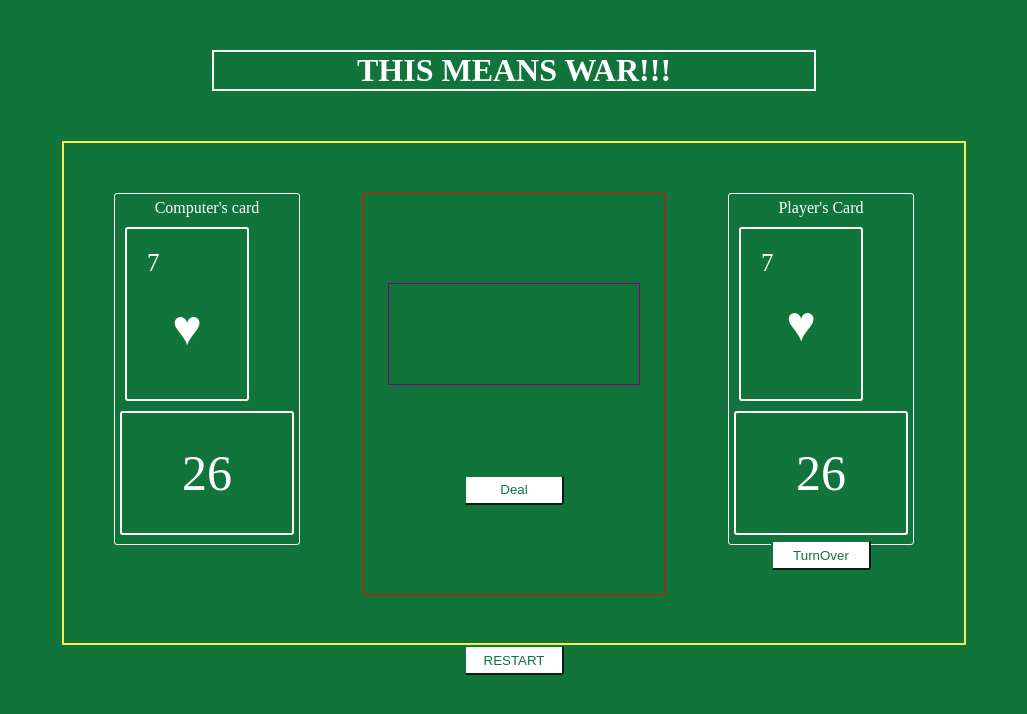
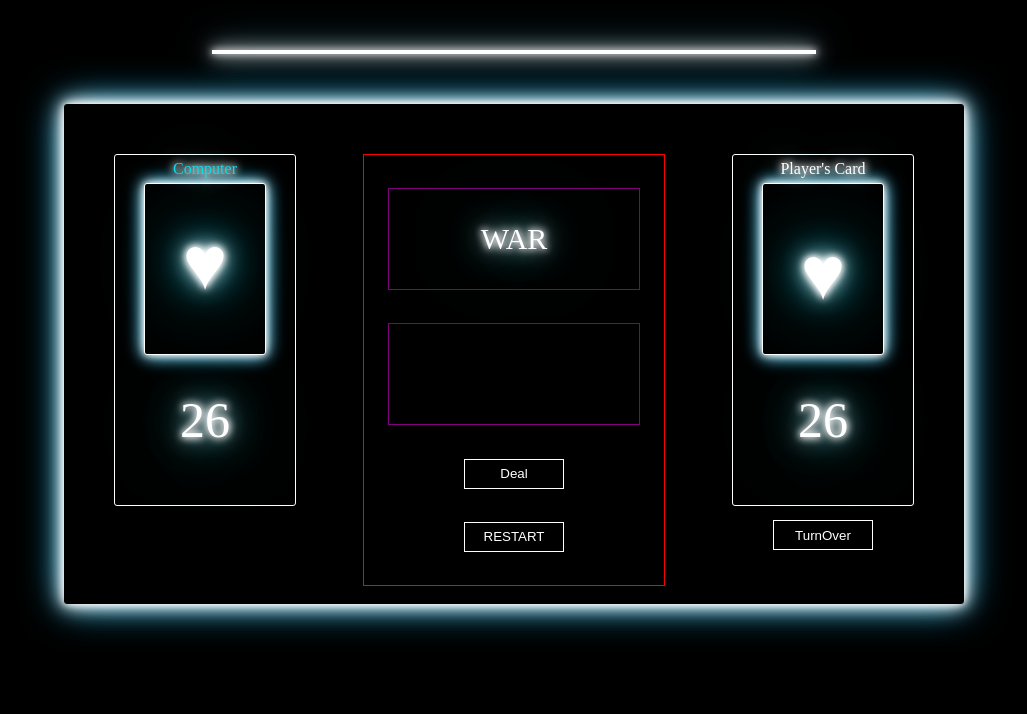
Before and after one commit to jsvgarriques/War, a plain HTML site: page index.html in a window 1280 px wide. Shown: the whole page, without its empty margins (126-1153 px from the left). Drawn offline with Linux system fonts and the light colour scheme; files whose address does not match are found by name.

Commit message:
Add files via upload

```diff
--- a/index.html
+++ b/index.html
@@ -11,39 +11,38 @@
     <title>War</title>
 </head>
 <body>
-    <h1>THIS MEANS WAR!!!</h1>
-    <div>
+    <h1></h1>
         <div class= 'Table'>
             <div class= 'computerelements'>
-                <div class='displayboxcomputer'> Computer's card </div>
+                <div class='displayboxcomputer'>  Computer</div>
                     <div class='computers_card'>
-                        <div id='crank'>7</div>
+                        <div id='crank'></div>
                         <div id='csuit'>♥</div>
                     </div>
                     <div class='cardsWonComputer'>26</div>
-
             </div>
 
-                <div class='dropbox'>
-                    <cell id='Displaybox'></cell>
-
+                <div class='center_box'>
+                    <div id='Displaybox'>WAR</div>
+                    <div id='gameStatus' ></div>
                     <button id ='deal'>Deal</button>
+                    <button id='Restart'>RESTART</button>
                 </div>
 
             <div class= 'playerelements'>
                 <section class='displayboxPlayer'>Player's Card</section>
                      <div class='players_card'>
-                        <div id='prank'>7</div>
+                        <div id='prank'></div>
                         <div id='psuit'>♥</div>
                     </div>
                         <div class='cardsWonPlayer'>26</div>
-
 
                         <button id='pulls_card'>TurnOver</button>
 
             </div>
     </div>
-   <button id='RESTART'>RESTART</button>
+
+
 </body>
 
 </html>
--- a/war.css
+++ b/war.css
@@ -7,40 +7,74 @@ h1 {
    margin: 0 auto;
    margin-bottom: 50px;
    width: 600px;
+   box-shadow:
+    0 0 7px #ffffff,
+    0 0 15px rgb(255, 255, 255),
+    0 0 25px rgb(255, 255, 255),
+    0 0 40px rgb(0, 191, 255);
 }
 body {
-    background-color: #11753b;
+    background-color: #000000;
     display: grid;
     justify-content: space-evenly;
     align-items: center;
     margin-top:50px;
-
-
 }
 .Table {
     display: flex;
-    background-color: #11753b;
-   border: rgb(247, 236, 83) 2px solid;
+    background-color: transparent;
+   border: 1 px #fff;
+   border-radius: 3px;
    height: 400px;
    width: 800px;
    justify-content: space-between;
    padding: 50px;
+   color: #fff;
+   text-shadow:
+    0 0 7px #fff,
+    0 0 10px #fff,
+    0 0 21px #fff,
+    0 0 42px rgb(0, 225, 255),
+    0 0 82px rgb(0, 225, 255);
+    box-shadow:
+    0 0 7px #ffffff,
+    0 0 15px rgb(255, 255, 255),
+    0 0 25px rgb(255, 255, 255),
+    0 0 40px rgb(0, 191, 255);
 }
-
 button {
     display: grid;
-    background-color: #ffffff;
-    border-color:  #11753b;;
-    color: #11753b;;;
+    background-color:transparent;
+    color: #ffffff;
     text-align: center;
     text-justify: center;
     text-decoration: none;
-    border-radius: 3px;
     height: 30px;
     width: 100px;
     margin: 0 auto;
     cursor: pointer;
     align-items: center;
+    border: #ffffff 1px solid
+}
+#pulls_card { margin-top: 40px;
+}
+#Restart {
+
+}
+button:hover  {
+    box-shadow: 0 0 7px #ffffff;
+    color: #0bddec;
+    border: 1px solid #0bddec;
+    ;
+}
+button:active {
+    transform:translateY(5px) ;
+    box-shadow: 0 0 7px #fff,
+    0 0 10px #fff,
+    0 0 21px #fff,
+    0 0 42px rgb(0, 225, 255),
+    0 0 82px rgb(0, 225, 255),
+    0 0 92px rgb(0, 225, 255);
 }
 .deal {
     justify-content: center;
@@ -48,17 +82,17 @@ button {
 }
 .computerelements {
     flex-direction: row;
-    border:#ffffff 1px solid;
     height: 350px;
     border-radius: 3px;
+    border: 1px #fff solid;
 }
 .cardsWonComputer {
     display: grid;
-    border:2px rgb(255, 255, 255) solid;
+    /* border:1px rgb(255, 255, 255) solid; */
     height: 100px;
     width: 150px;
     margin: 5px;
-    background-color: #11753b;
+    background-color: none;
     border-radius: 3px;
     color: #ffffff;
     font-size: 30px;
@@ -66,6 +100,7 @@ button {
     align-content: center;
     justify-content: center;
     font-size: 50px;
+
 }
 .psuit  {
     color: #ffffff;
@@ -74,8 +109,7 @@ button {
     font-size: 50px;
 }
 #crank {
-
-    padding: 10px;
+    padding: 5px;
     color: #ffffff;
     font-size: 25px;
 }
@@ -84,10 +118,10 @@ button {
     justify-items: center;
     margin: 0 auto;
     padding-bottom: 20px;
-    font-size: 50px;
+    font-size: 75px;
 }
 #prank {
-    padding: 10px;
+    padding: 5px;
     color: #ffffff;
     font-size: 25px;
     height: 20px;
@@ -97,58 +131,83 @@ button {
     justify-items: center;
     margin: 0 auto;
     padding-bottom: 20px;
-    font-size: 50px;
+    font-size: 75px;
 }
-.computers_card { display: grid;
-    border:2px rgb(255, 255, 255) solid;
+.computers_card {
+    display: grid;
+    border:1px #ffffff solid;
     height: 150px;
     width: 100px;
     margin: 5px;
-    background-color: #11753b;
+    background-color: #000000;
     border-radius: 3px;
-    margin: 10px;
+    margin: 0 auto;
     padding: 10px;
     color: #ffffff;
     font-size: 25px;
+
+    box-shadow:
+    0 0 7px #ffffff,
+    0 0 15px rgb(255, 255, 255),
+    0 0 20px rgb(0, 191, 255)
 }
 .playerelements {
     flex-direction: row;
     border:#ffffff 1px solid;
     height: 350px;
     border-radius: 3px;
+    align-content: center;
+    text-shadow:
+    0 0 7px #fff,
+    0 0 10px #fff,
+    0 0 21px #fff,
+    0 0 42px rgb(0, 225, 255),
+    0 0 82px rgb(0, 225, 255);
+    /* box-shadow:
+    0 0 7px #ffffff,
+    0 0 15px rgb(255, 255, 255),
+    0 0 25px rgb(255, 255, 255),
+    0 0 40px rgb(0, 191, 255); */
 }
 .displayboxPlayer{
     color: #ffffff;
     display: grid;
     justify-content: center;
     margin: 5px;
+    color: #fff;
 
 }
 .displayboxcomputer {
-    color: #ffffff;
+    color: #0bddec;
     display: grid;
     justify-content: center;
     margin: 5px;
-
 }
-.players_card { display: grid;
-    border:2px rgb(255, 255, 255) solid;
+.players_card {
+    display: grid;
+    border:1px rgb(255, 255, 255) solid;
     height: 150px;
     width: 100px;
     margin: 5px;
-    background-color: #11753b;
+    background-color: #000000;
     border-radius: 3px;
-    margin: 10px;
+    margin: 0 auto;
     padding: 10px;
     color: #ffffff;
     font-size: 25px;
+    box-shadow:
+    0 0 7px #ffffff,
+    0 0 15px rgb(255, 255, 255),
+    0 0 20px rgb(0, 191, 255);
+
 }
-.cardsWonPlayer {  display: grid;
-    border:2px rgb(255, 255, 255) solid;
+.cardsWonPlayer {
+    display: grid;
+    /* border:1px rgb(255, 255, 255) solid; */
     height: 100px;
     width: 150px;
     margin: 5px;
-    background-color: #11753b;
+    background-color: none;
     border-radius: 3px;
     color: #ffffff;
     font-size: 30px;
@@ -156,30 +215,41 @@ button {
     align-content: center;
     justify-content: center;
     font-size: 50px;
-
 }
-
-.dropbox {
+.center_box {
     display: grid;
     justify-content: center;
     align-content: center;
     text-align: center;
     border: red 1px solid;
-    height: 400px;
+    height: 430px;
     width: 300px;
-    align-content: space-evenly;
+    align-content:space-evenly;
+
 }
-#Displaybox{
-
+#Displaybox {
     display: grid;
     border: purple 1px solid;
     height: 100px;
     width: 250px;
     color: #ffffff;
     justify-self: center;
+    align-content: center;
     margin: 0 auto;
+    font-size: 30px;
+}
+#gameStatus {
+    display: grid;
+    border: purple 1px solid;
+    height: 100px;
+    width: 250px;
+    color: #ffffff;
+    justify-self: center;
+    align-content: center;
+    margin: 0 auto;
+    font-size: 30px;
+}
 
-}
 #RESTART{
     justify-content: center;
 }
--- a/war.js
+++ b/war.js
@@ -8,8 +8,10 @@
 //     }
 // -----VARIABLES-----
 let playerCardsArray =[], computerCardsArray = [];//testing format
-let playerWarCard , computerWarCard
-
+let playerWarCard , computerWarCard;
+let playerDiscardPile =[], computerDiscardPile=[];
+// -----declare global function-----
+pullFromDiscard();
 // -----------computerstuff------------
 const computers_card = document.querySelector('.computers_card')
 const cardsWonComputer= document.querySelector('.cardsWonComputer')
@@ -18,7 +20,11 @@ const cardCountComputer= document.querySelector('.cardCountComputer')
 let players_deck = document.querySelector('.players_deck')
 let cardsWonPlayer= document.querySelector('.cardsWonPlayer')
 let cardcountplayer= document.querySelector('cardcountplayer')
-
+// ---------querySelector-------
+let computerRank=  document.querySelector('#crank')
+let playerRank= document.querySelector('#prank')
+let computerSuit = document.querySelector("#csuit")
+let playerSuit= document.querySelector('#psuit')
 // ------DECK--------
 const suits = ["♥","♦","♣","♠"];
 const ranks = ['A','2','3','4','5','6','7','8','9','10','J','Q','K'];
@@ -50,43 +56,65 @@ function shuffleDeck (deck) {
 
 createDeck()//invoking
 // let shuffledDeck = createDeck()
-
-
-// pull random card
+// --------SPLITS DECK AND DEALS CARDS-------
 function dealCards(){
       playerCardsArray = (deck.splice(0,26)) //link to the html of the card count
-
       computerCardsArray  = (deck.splice(0,26))//link this to the html of the carcount
-
-
     // console.log(playerCardsArray, playerCards, computerCardsArray, computerCards);
 // its not stored anywhere
  }
 
 document.querySelector('#deal').addEventListener('click', dealCards);
+// -----operatesTurnOverButton-----
+// makes sure html is updated with current board status
+function playCard (){
+    if (playerCardsArray.length !==0 && computerCardsArray.length !== 0 ){
+    playerWarCard = playerCardsArray.shift()
+    // console.log(playerWarCard)
+    computerWarCard = computerCardsArray.shift()//returns top card from an array I think
+    // console.log(computerWarCard.suit)
+    cardsWonComputer.innerText=computerCardsArray.length;
+    cardsWonPlayer.innerText=playerCardsArray.length;
+    computerRank.innerText=computerWarCard.rank;
+    playerRank.innerText=playerWarCard.rank;
+    computerSuit.innerText=computerWarCard.suit;
+    playerSuit.innerText=playerWarCard.suit;
+    // console.log(playerWarCard.suit)
+    compareCards()
+    winnerOfGame()
+    } else pullFromDiscard();
+}
 
-// function
+document.querySelector('#pulls_card').addEventListener('click',playCard);
+// --------winnerOfTurn-------
+function compareCards() {
+    console.log(playerDiscardPile)
+    if ( playerWarCard.value > computerWarCard.value) {
+            playerDiscardPile.push(playerWarCard, computerWarCard),
+                console.log('player wins', playerDiscardPile);
+    }
+        else if (computerWarCard.value > playerWarCard.value) {
+            computerDiscardPile.push(playerWarCard, computerWarCard),
+            console.log('computer wins', computerDiscardPile);
+    }
+    //  go to war
+};
+// -----pullFromDiscardPile-----
+function pullFromDiscard() {
+        playerCardsArray = playerDiscardPile.slice(0, playerDiscardPile.length)
+        // need to pop from discard pile
+        computerCardsArray = computerDiscardPile.slice(0, computerDiscardPile.length)
+};
 
-function playCard (){
-    playerWarCard = playerCardsArray.shift()
-    console.log(playerWarCard)
-    computerWarCard = computerCardsArray.shift()//returns top card from an array i think
-    console.log(computerWarCard.suit)
-    document.querySelector('.cardsWonComputer').innerText=computerCardsArray.length;
-    document.querySelector('.cardsWonPlayer').innerText=playerCardsArray.length;
-    document.querySelector('#crank').innerText=computerWarCard.rank;
-    document.querySelector('#prank').innerText=playerWarCard.rank;
-    document.querySelector("#csuit").innerText=computerWarCard.suit;
-    document.querySelector('#psuit').innerText=playerWarCard.suit;
-   console.log(playerWarCard.suit)
-}
-//    -----player stuff-----
+// ----winnerOfGame----
+function winnerOfGame() {
+    if (playerDiscardPile === 0 && playerCardsArray === 0 ){
+        console.log( "Game Over Computer Wins!" )
+        } else if (computerDiscardPile === 0 && computerCardsArray === 0 ){
+            console.log('You are Victorious!');
+    }
+};
 
-
-
-    document.querySelector('#pulls_card').addEventListener('click',playCard);
-// if (playerWarCards === computerWarCards) continue;
-// else if(playWarCards > computerWarCards) { }
 
 
 
@@ -126,3 +154,4 @@ function playCard (){
 //function recieve cards after victory
 // player discard pile
 // computer discard pile
+// Initialising the canvas
```
